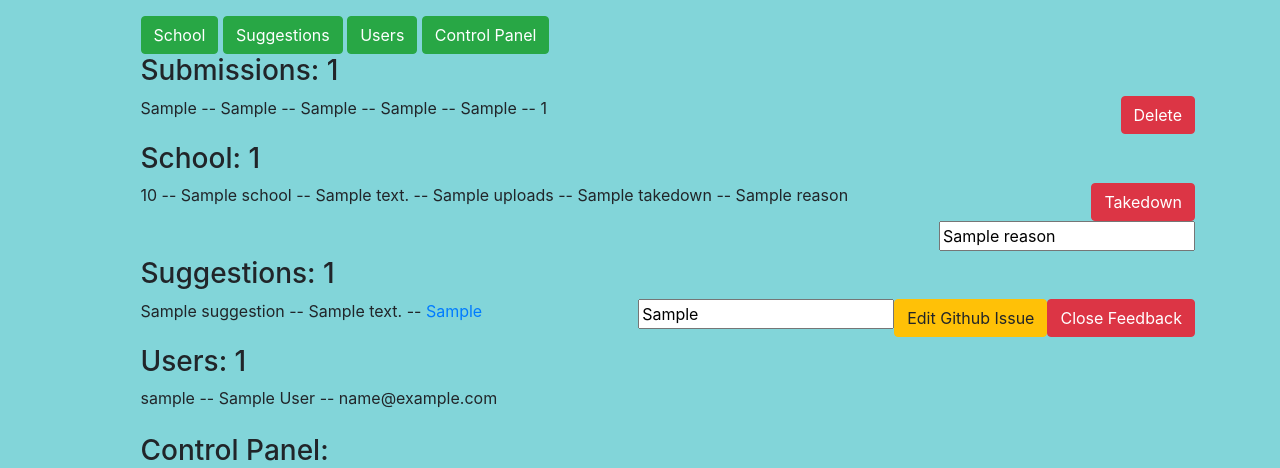
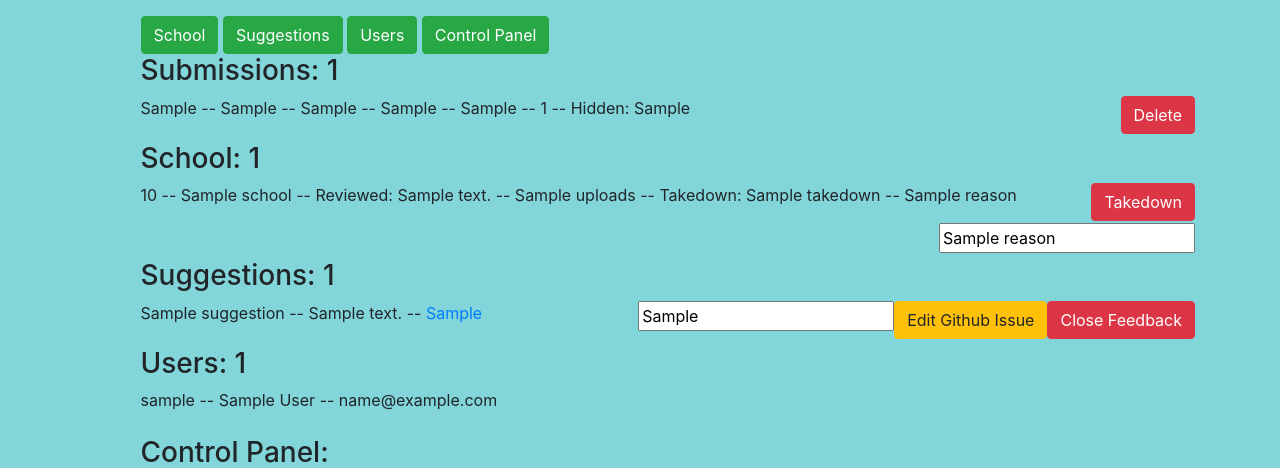
Before and after one commit to SyllabiShare/syllabi-share, a Django app: template templates/admin.html in a window 1280 px wide. Shown: the part 56-524 px from the top of the page. Run offline with Django 3.2, Linux system fonts and the light colour scheme; tables that the repository leaves empty hold one stand-in row (values such as "Sample post"); the template is opened without the code that fills it: values that come from a table or form of the project are taken from there, most other values are stand-ins (such as "Sample title", 1, 10 or a date in 2020); data that the repository does not hold is empty; some libraries are stand-ins or nearby versions.

Commit message:
admin changes

```diff
--- a/templates/admin.html
+++ b/templates/admin.html
@@ -15,7 +15,7 @@
   <div style="display: inline-block; width: 100%;" id='efpjw'>
     <form method="post">
       {% csrf_token %}
-      <p style="float: left;"> {{i.user}} -- {{i.prof}} -- {{i.course}} -- {{i.dept}} -- {{i.syllabus}} -- {{i.upvotes}}</p>
+      <p style="float: left;"> {{i.user}} -- {{i.prof}} -- {{i.course}} -- {{i.dept}} -- {{i.syllabus}} -- {{i.upvotes}} -- Hidden: {{i.hidden}}</p>
       <input name="pk" value="{{i.pk}}" type="hidden"/>
       <input class="btn btn-danger" type="submit" name="delete" value="Delete" style="float: right;"/>
     </form>
@@ -28,7 +28,7 @@
   <div style="display: inline-block; width: 100%;">
     <form method="post">
       {% csrf_token %}
-      <p style="float: left;"> {{i.domain}} -- {{i.school}} -- {{i.reviewed}} -- {{i.uploads}} -- {{i.takedown}} -- {{i.reason}}<br> </p>
+      <p style="float: left;"> {{i.domain}} -- {{i.school}} -- Reviewed: {{i.reviewed}} -- {{i.uploads}} -- Takedown: {{i.takedown}} -- {{i.reason}}<br> </p>
       <input name="pk" value="{{i.pk}}" type="hidden"/>
       <input class="btn btn-danger" type="submit" name="takedown" value="Takedown" style="float: right;"/>
       <input name="reason" style="float: right;" type="text"  value="{{i.reason}}"/>
```
